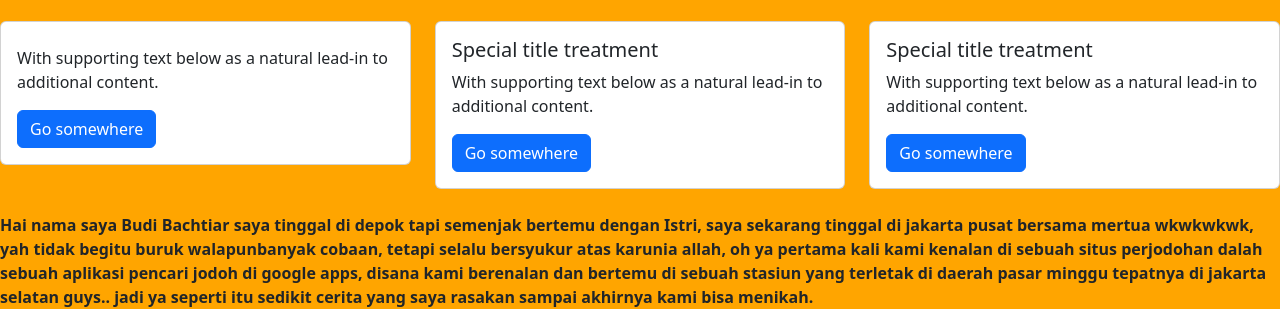
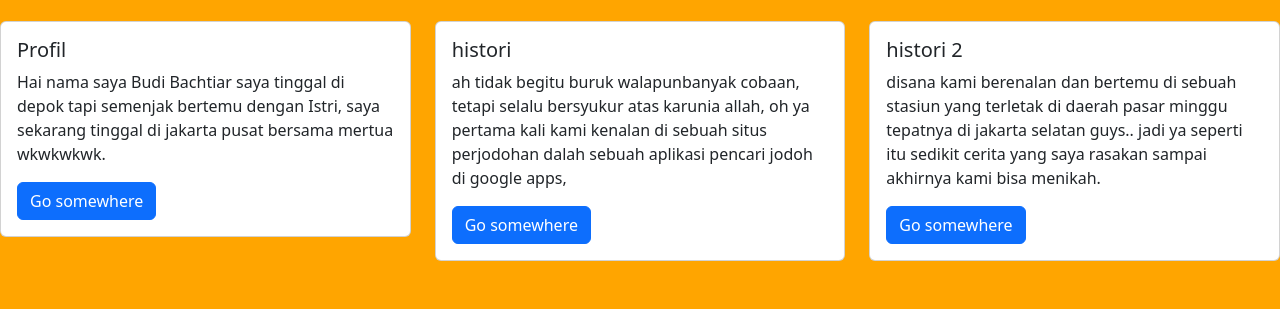
Before and after one commit to budie300/web-fleksibel, a plain HTML site: page index.html in a window 1280 px wide. Shown: the part 559-868 px from the top of the page. After the commit the page ends 844 px from the top, so only its background shows below. Drawn offline with nearby package versions, Linux system fonts and the light colour scheme.

Commit message:
perubahan card

```diff
--- a/index.html
+++ b/index.html
@@ -107,8 +107,9 @@
   <div class="col-sm-4 g-4">
     <div class="card">
       <div class="card-body">
-        <h5 class="card-title"></h5>
-        <p class="card-text">With supporting text below as a natural lead-in to additional content.</p>
+        <h5 class="card-title">Profil</h5>
+        <p class="card-text">Hai nama saya Budi Bachtiar saya tinggal di depok tapi semenjak bertemu dengan Istri,
+          saya sekarang tinggal di jakarta pusat bersama mertua wkwkwkwk.</p>
         <a href="#" class="btn btn-primary">Go somewhere</a>
       </div>
     </div>
@@ -116,8 +117,10 @@
   <div class="col-sm-4 g-4">
     <div class="card">
       <div class="card-body">
-        <h5 class="card-title">Special title treatment</h5>
-        <p class="card-text">With supporting text below as a natural lead-in to additional content.</p>
+        <h5 class="card-title">histori</h5>
+        <p class="card-text">ah tidak begitu buruk walapunbanyak cobaan,
+          tetapi selalu bersyukur atas karunia allah,
+           oh ya pertama kali kami kenalan di sebuah situs perjodohan dalah sebuah aplikasi pencari jodoh di google apps,</p>
         <a href="#" class="btn btn-primary">Go somewhere</a>
       </div>
     </div>
@@ -125,21 +128,14 @@
    <div class="col-sm-4 g-4">
     <div class="card">
       <div class="card-body">
-        <h5 class="card-title">Special title treatment</h5>
-        <p class="card-text">With supporting text below as a natural lead-in to additional content.</p>
+        <h5 class="card-title">histori 2</h5>
+        <p class="card-text">disana kami berenalan dan bertemu  di sebuah stasiun yang terletak di daerah pasar minggu tepatnya di  jakarta selatan guys..
+          jadi ya seperti itu sedikit cerita yang saya rasakan sampai akhirnya kami bisa menikah.</p>
         <a href="#" class="btn btn-primary">Go somewhere</a>
       </div>
     </div>
   </div>
 </div>
 <br>
-<font><b>Hai nama saya Budi Bachtiar saya tinggal di depok tapi semenjak bertemu dengan Istri,
-saya sekarang tinggal di jakarta pusat bersama mertua wkwkwkwk,
-yah tidak begitu buruk walapunbanyak cobaan,
-tetapi selalu bersyukur atas karunia allah,
- oh ya pertama kali kami kenalan di sebuah situs perjodohan dalah sebuah aplikasi pencari jodoh di google apps,
- disana kami berenalan dan bertemu  di sebuah stasiun yang terletak di daerah pasar minggu tepatnya di  jakarta selatan guys..
- jadi ya seperti itu sedikit cerita yang saya rasakan sampai akhirnya kami bisa menikah.</b></font>
 </body>
-
 </html>
```
